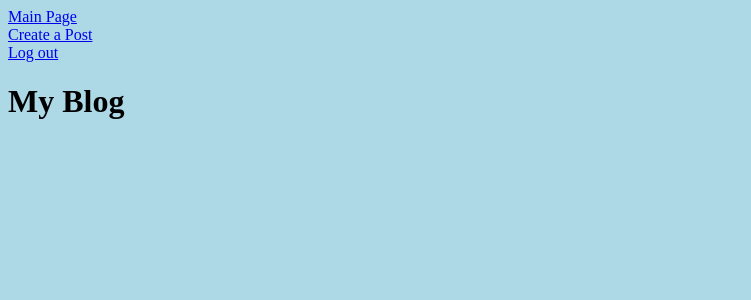
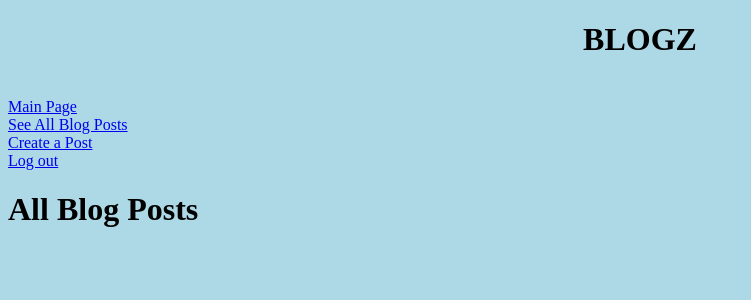
Before and after one commit to Jmcfadden1528/Blogz, a Flask app: page /blog in a window 1280 px wide. Shown: the top 300 px of the page, without its empty margins (0-751 px from the left). Run offline with Flask 2, Linux system fonts and the light colour scheme; the visitor is signed in with stand-in values (Sample User, id 1); data comes from the database, SQL or seed files in the repository; data that the repository does not hold is empty.

Commit message:
Finished project...I think

```diff
--- a/main.py
+++ b/main.py
@@ -1,7 +1,7 @@
 from flask import Flask, request, redirect, render_template, session, flash
 from flask_sqlalchemy import SQLAlchemy
 import cgi
-import os
+
 
 app = Flask(__name__)
 app.config['DEBUG'] = True      # displays runtime errors in the browser, too
@@ -38,8 +38,8 @@ class User(db.Model):
 
 @app.before_request
 def require_login():
-    allowed_routes = ['login', 'signup', '/']
-    if request.endpoint not in allowed_routes and 'username' not in session:
+    allowed_routes = ['login', 'signup', 'display_users', 'display_blog']
+    if 'username' not in session and request.endpoint not in allowed_routes:
         return redirect('/login')
 
 @app.route('/')
@@ -104,12 +104,12 @@ def signup():
 
 @app.route("/blog", methods=['POST', 'GET'])
 def display_blog():
-    #needs to receive info from new_post
-    owner = User.query.filter_by(username=session['username']).first()
+
 
     if request.method == 'POST':
         title = request.form['title']
         body = request.form['body']
+        owner = User.query.filter_by(username=session['username']).first()
         new_post = Blog(title, body, owner)
         db.session.add(new_post)
         db.session.commit()
--- a/templates/base.html
+++ b/templates/base.html
@@ -15,17 +15,22 @@
                 font-style: italic;
                 font-size: 32px;
             }
+            #main_title {text-align: center}
             .body_area {
 
             }
         </style>
     </head>
 <body>
-    <a href='/blog'>Main Page</a>
+    <h1 id = 'main_title'>BLOGZ</h1>
     <br>
-    <a href='/new_post'>Create a Post</a>
+    <a href="/">Main Page</a>
     <br>
-    <a href='/logout'>Log out</a>
+    <a href="/blog">See All Blog Posts</a>
+    <br>
+    <a href="/new_post">Create a Post</a>
+    <br>
+    <a href="/logout">Log out</a>
 
    {% with messages = get_flashed_messages() %}
     <ul>
--- a/templates/blog.html
+++ b/templates/blog.html
@@ -2,7 +2,7 @@
 
 {% block content %}
 
-<h1>My Blog</h1>
+<h1>All Blog Posts</h1>
 
 
     {% for post in all_posts %}
--- a/templates/login.html
+++ b/templates/login.html
@@ -2,7 +2,7 @@
 
 {% block content %}
 <h1>Log in to Blogz!</h1>
-<p>If you don't have an account, you may <a href="/register">register</a> for one</p>
+<p>If you don't have an account, you may <a href="/signup">register</a> for one</p>
 <form action="/login" method="post">
     <table>
         <tr>
--- a/templates/post_display.html
+++ b/templates/post_display.html
@@ -7,6 +7,3 @@
 <p>Written by: <a href='/singleuser?user_id={{user_id}}'>{{author}}</a></p>
 
 {% endblock %}
-
-<!--
-<a href='/singleuser?user_id={{post.owner.id}}'>
```
Also changed, not shown: 1 other file.
